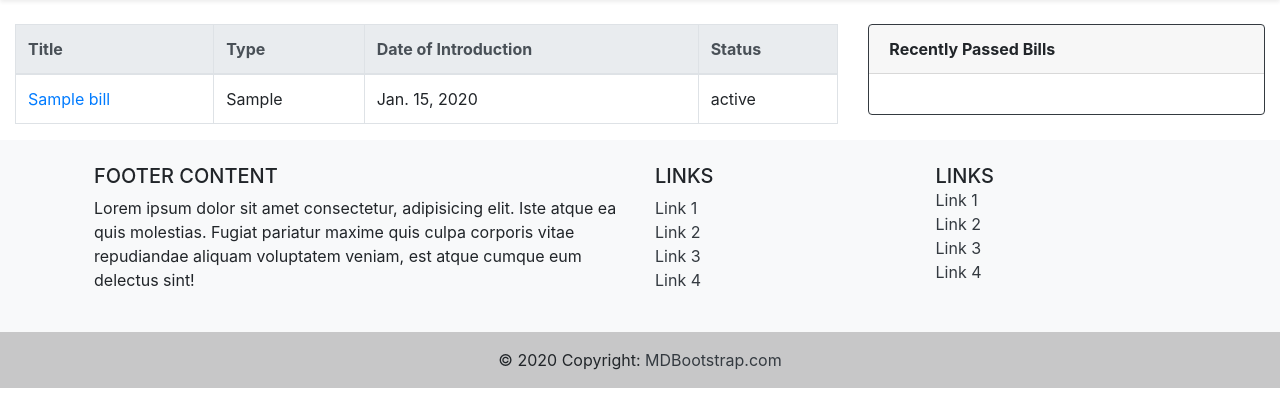
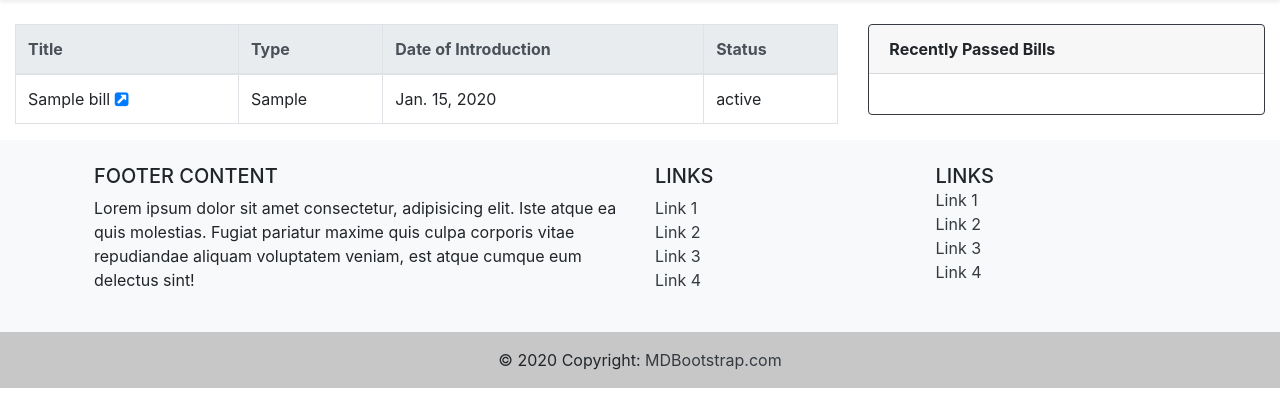
Before and after one commit to HackForChangeIN/OpenGov, a Django app: page /IndiaInsider/bills/ in a window 1280 px wide. Shown: the part 112-532 px from the top of the page. Run offline with Django 3.2, Linux system fonts and the light colour scheme; tables that the repository leaves empty hold one stand-in row (values such as "Sample post"); some libraries are stand-ins or nearby versions.

Commit message:
hyperlink icon added

```diff
--- a/templates/bills.html
+++ b/templates/bills.html
@@ -58,7 +58,7 @@
               <tbody>
                   {% for i in bills %}
                   <tr>
-                      <td><a href="{{ i.source }}">{{ i.title }}</a></td>
+                      <td>{{ i.title }} <a href="{{ i.source }}"><i class="fa fa-external-link-square" aria-hidden="true"></i></a></td>
                       <td>{{ i.type }}</td>
                       <td>{{ i.date_of_introduction }}</td>
                       <td>{{ i.status }}</td>
@@ -139,7 +139,7 @@
                     <div class="card-body text-dark">
                         <ul class="list-group list-group-flush">
                             {% for i in latest_bills %}
-                                <li class="list-group-item"><a href="{{ i.source }}">{{ i.title }}</a></li>
+                                <li class="list-group-item">{{ i.title }} <a href="{{ i.source }}"><i class="fa fa-external-link-square" aria-hidden="true"></i></a></li>
                             {% endfor %}
                         </ul>
                     </div>
--- a/templates/debates.html
+++ b/templates/debates.html
@@ -49,7 +49,7 @@
                 <tbody>
                     {% for i in debates %}
                     <tr>
-                        <td><a href="{{ i.source }}">{{ i.title }}</a></td>
+                        <td>{{ i.title }} <a href="{{ i.source }}"><i class="fa fa-external-link-square" aria-hidden="true"></i></a></td>
                         <td><a href="{% url 'debates_type' type=i.type %}">{{ i.type }}</a></td>
                         <td>{{ i.date }}</td>
                         <td><a href="{% url 'debates_member' member=i.candidate_id %}">{{ i.candidate_id }}</a></td>
```
